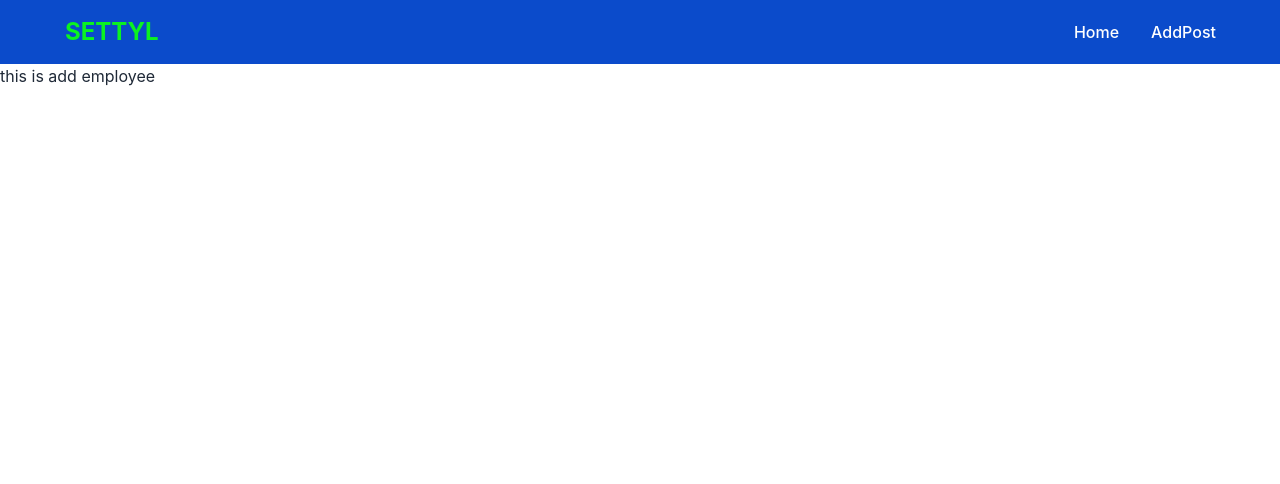
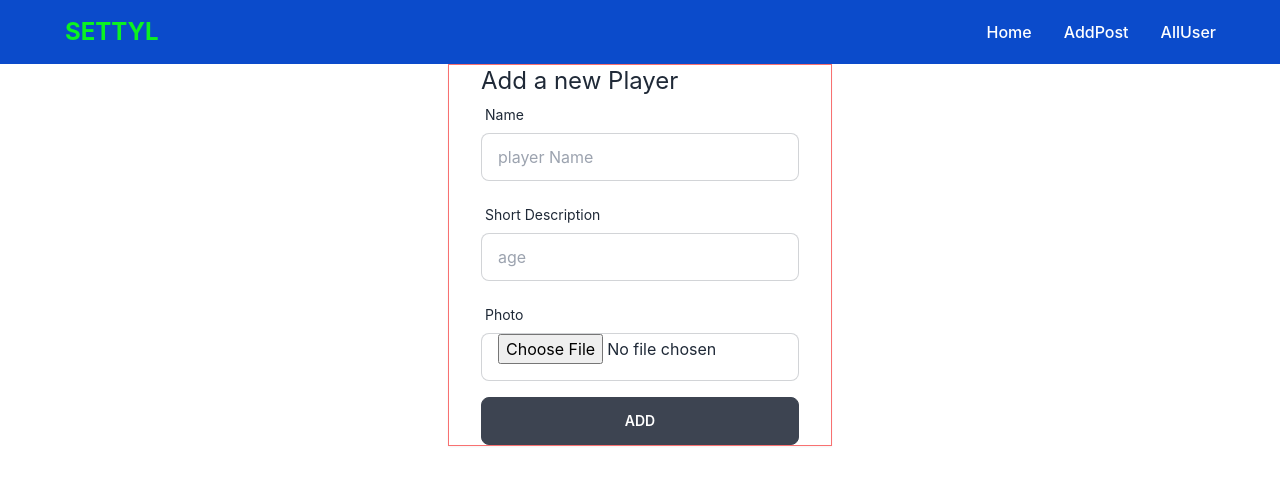
Before and after one commit to Rahat-hosen4mj/settyl-assignment, a React (Create React App) app: page /create in a window 1280 px wide. Shown: the top 484 px of the page. Built offline with nearby package versions, Linux system fonts and the light colour scheme.

Commit message:
user can show with image

```diff
--- a/package.json
+++ b/package.json
@@ -10,6 +10,7 @@
     "react": "^18.2.0",
     "react-dom": "^18.2.0",
     "react-hook-form": "^7.38.0",
+    "react-query": "^3.39.2",
     "react-router-dom": "^6.4.2",
     "react-scripts": "5.0.1",
     "web-vitals": "^2.1.4"
--- a/src/App.js
+++ b/src/App.js
@@ -3,6 +3,7 @@ import { Route, Routes } from 'react-router-dom';
 import Navbar from './component/Navbar/Navbar';
 import AddEmployee from './component/AddEmployee/AddEmployee';
 import Home from './component/Home/Home';
+import Users from './component/Users/Users';
 
 function App() {
   return (
@@ -11,6 +12,7 @@ function App() {
        <Routes>
          <Route path='/' element={ <Home />}></Route>
          <Route path='/create' element={ <AddEmployee />}></Route>
+         <Route path='/users' element={ <Users />}></Route>
        </Routes>
 
     </div>
--- a/src/component/AddEmployee/AddEmployee.js
+++ b/src/component/AddEmployee/AddEmployee.js
@@ -1,11 +1,115 @@
-import React from 'react';
+import React from "react";
+import { useForm } from "react-hook-form";
+
 
 const AddEmployee = () => {
-    return (
-        <div>
-            <h2>this is add employee</h2>
+    const { register, formState: { errors }, handleSubmit, reset } = useForm();
+    const imageStorageKey='809333cd2653b2fe985b53469c60e38c';
+    const onSubmit = (data) =>{
+    console.log(data)
+    const image = data.image[0];
+        const formData = new FormData();
+        formData.append('image', image);
+        const url = `https://api.imgbb.com/1/upload?key=${imageStorageKey}`;
+        fetch(url, {
+            method: 'POST',
+            body: formData
+        })
+        .then(res=>res.json())
+        .then(result => {
+            if(result.success){
+                const img = result.data.url;
+                const player = {
+                    employee_name: data.name,
+                    employee_salary: data.number,
+                    profile_image: img
+                }
+
+                fetch('http://localhost:5000/employee',{
+                    method: "POST",
+                    headers:{
+                        'content-type': 'application/json',
+                    },
+                    body: JSON.stringify(player)
+                })
+                .then(res => res.json())
+                .then(inserted => {
+                    if(inserted.insertedId){
+                        alert('employee add successful')
+                        reset();
+                    }
+                })
+            }
+        })
+   };
+  return (
+    <div className="border border-3 border-red-400 w-96 mx-auto px-8 shadow-sm">
+    <h2 className="text-2xl">Add a new Player</h2>
+    <form   onSubmit={handleSubmit(onSubmit)}>
+
+        <div className="form-control w-full max-w-xs">
+            <label className="label">
+                <span className="label-text">Name</span>
+            </label>
+            <input
+                type="text"
+                placeholder="player Name"
+                className="input input-bordered w-full max-w-xs"
+                {...register("name", {
+                    required: {
+                        value: true,
+                        message: 'Name is Required'
+                    }
+                })}
+            />
+            <label className="label">
+                {errors.name?.type === 'required' && <span className="label-text-alt text-red-500">{errors.name.message}</span>}
+            </label>
         </div>
-    );
+        <div className="form-control w-full max-w-xs">
+            <label className="label">
+                <span className="label-text">Short Description</span>
+            </label>
+            <input
+                type="number"
+                placeholder="age"
+                className="input input-bordered w-full max-w-xs"
+                {...register("number", {
+                    required: {
+                        value: true,
+                        message: 'number is Required'
+                    }
+                })}
+            />
+            <label className="label">
+                {errors.number?.type === 'required' && <span className="label-text-alt text-red-500">{errors.number.message}</span>}
+            </label>
+        </div>
+
+
+        <div className="form-control w-full max-w-xs">
+            <label className="label">
+                <span className="label-text">Photo</span>
+            </label>
+            <input
+                type="file"
+                className="input input-bordered w-full max-w-xs"
+                {...register("image", {
+                    required: {
+                        value: true,
+                        message: 'Image is Required'
+                    }
+                })}
+            />
+            <label className="label">
+                {errors.name?.type === 'required' && <span className="label-text-alt text-red-500">{errors.name.message}</span>}
+            </label>
+        </div>
+
+        <input className='btn w-full max-w-xs text-white' type="submit" value="Add" />
+    </form>
+</div>
+  );
 };
 
 export default AddEmployee;
--- a/src/component/Navbar/Navbar.js
+++ b/src/component/Navbar/Navbar.js
@@ -9,6 +9,9 @@ const Navbar = () => {
           </li>
           <li>
             <Link to="/create">AddPost</Link>
+          </li>
+          <li>
+            <Link to="/users">AllUser</Link>
           </li>
           </>
     )
@@ -39,12 +42,13 @@ const Navbar = () => {
               {navItem}
             </ul>
           </div>
-          <a
-            href="www"
+          <a href=' '
+
             className="btn btn-ghost font-bold text-2xl text-[#0bf222]"
           >
             Settyl
           </a>
+
         </div>
         <div className="navbar-end hidden lg:flex">
           <ul className="menu menu-horizontal p-0 font-medium">{navItem}</ul>
--- /dev/null
+++ b/src/component/Users/User.js
@@ -0,0 +1,24 @@
+import React from "react";
+
+const User = ({ user, handleHide }) => {
+  const { email, first_name, last_name, avatar, _id } = user;
+  return (
+    <div className="card max-w-sm bg-green-50 text-black shadow-xl">
+      <figure className="px-4 pt-4">
+        <img src={avatar} alt="user" className="rounded" />
+      </figure>
+      <div className="card-body items-center text-center">
+        <h2 className="card-title">
+          {first_name} {last_name}
+        </h2>
+        <p>Email: {email}</p>
+        <div className=" justify-end">
+          <button className="btn btn-primary">Update</button>
+          <button onClick={() => handleHide(_id)} className="btn btn-primary ml-8">Hide</button>
+        </div>
+      </div>
+    </div>
+  );
+};
+
+export default User;
--- /dev/null
+++ b/src/component/Users/Users.js
@@ -0,0 +1,40 @@
+import React, { useEffect, useState } from "react";
+import User from "./User";
+
+const Users = () => {
+  const [users, setUsers] = useState([]);
+
+  useEffect(() => {
+    fetch("http://localhost:5000/users")
+      .then((res) => res.json())
+      .then((data) => setUsers(data));
+  }, []);
+
+  const handleHide = (id) =>{
+    const proceed = window.confirm('are you sure to delete');
+    if(proceed){
+      fetch(`http://localhost:5000/user/${id}`)
+      .then(res =>res.json())
+      .then(data => {
+        console.log(data);
+         const remain = users.filter(user => user._id !== id);
+         setUsers(remain);
+
+      })
+    }
+  }
+  return (
+    <div>
+      <div className="bg-blue-100 px-6 md:px-10 py-10 md:py-4">
+        <h2 className="mt-0 text-black py-3 font-medium">Total user: {users?.length}</h2>
+        <div className="grid md:grid-cols-3 gap-5">
+          {users?.map((user) => (
+            <User user={user} handleHide={handleHide} key={user._id}></User>
+          ))}
+        </div>
+      </div>
+    </div>
+  );
+};
+
+export default Users;
```
Also changed, not shown: public/avatar.json (added, +38 -0 lines), src/component/Home/Employee.js (+13 -0 lines), 1 other file (tests, documents, lock files or other folders).
